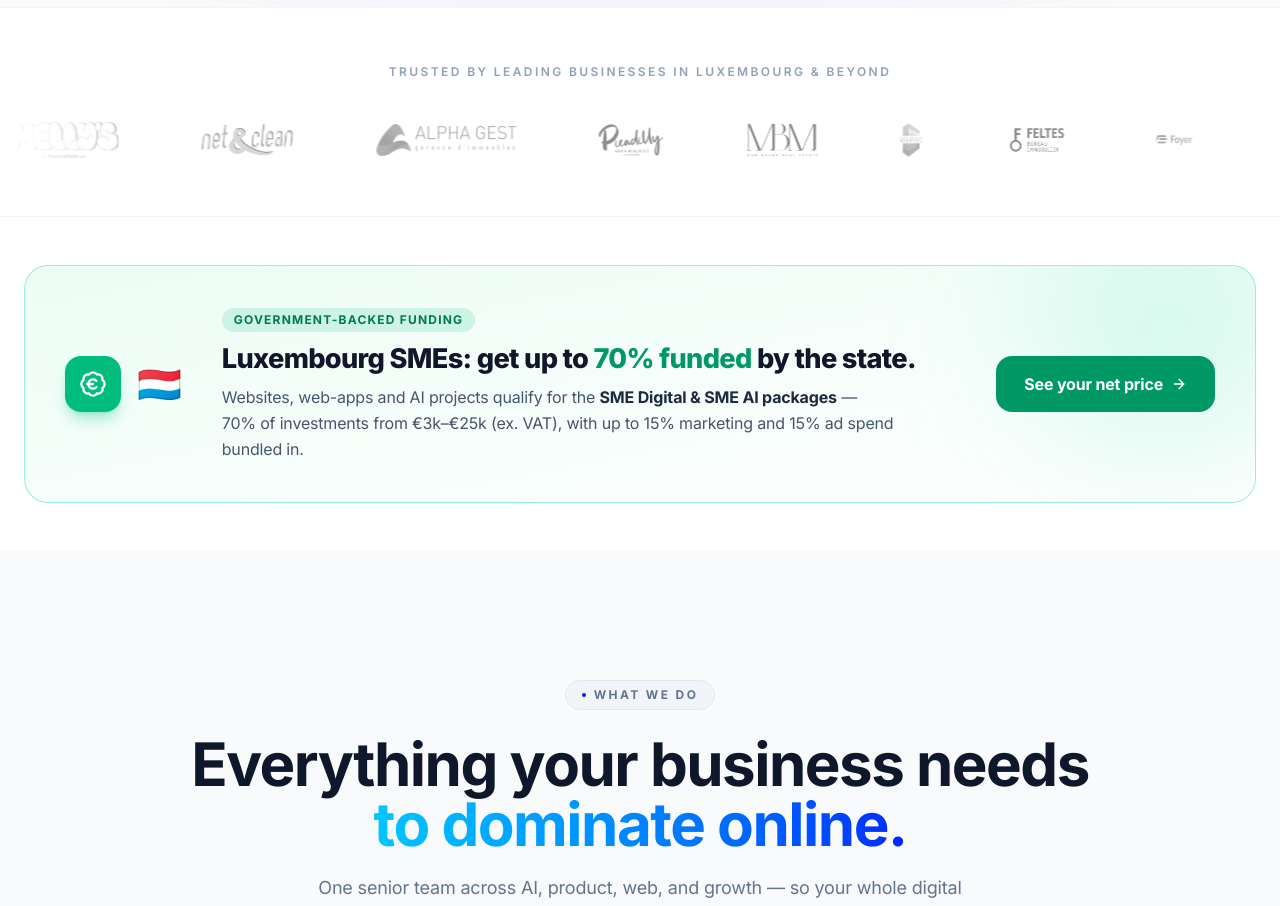
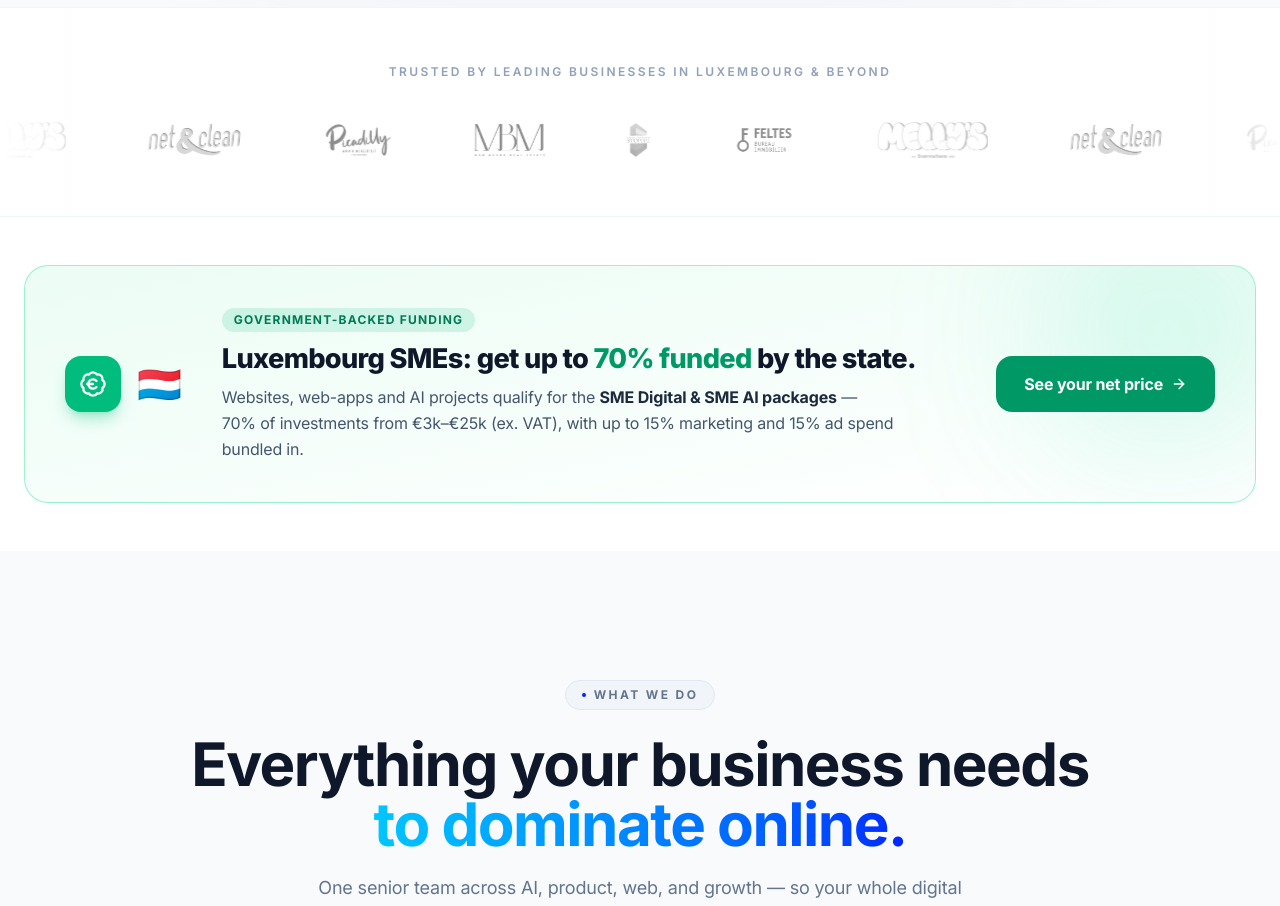
Before and after one commit to deev-lu/Deev-Platform1, a React (Vite) app: page / in a window 1280 px wide. Shown: the part 1360-2266 px from the top of the page. Built offline with nearby package versions, Linux system fonts and the light colour scheme; no server answers.

Commit message:
ClientLogos: remove Alpha Gest and Foyer logos
Co-Authored-By: Claude Opus 4.8 <noreply@anthropic.com>

```diff
--- a/src/app/components/ClientLogos.tsx
+++ b/src/app/components/ClientLogos.tsx
@@ -6,16 +6,12 @@ import mellys      from "../../assets/clients/mellys.png";
 import netclean    from "../../assets/clients/netclean.png";
 import picadilly   from "../../assets/clients/picadilly.png";
 import stoffel     from "../../assets/clients/stoffel.png";
-import alphagest   from "../../assets/clients/alphagest.png";
-import foyer       from "../../assets/clients/foyer.png";
 import oscarsbar   from "../../assets/clients/oscarsbar.png";
 
 const clients = [
   { name: "Bureau Immobilier Feltes", src: feltes,    invert: true  },
-  { name: "Foyer",                    src: foyer,     invert: false },
   { name: "Melly's",                  src: mellys,    invert: false },
   { name: "Net & Clean",              src: netclean,  invert: false },
-  { name: "Alpha Gest",               src: alphagest, invert: false },
   { name: "Picadilly",                src: picadilly, invert: true  },
   { name: "Oscar's Bar",              src: oscarsbar, invert: true  },
   { name: "Stoffel Immobilier",       src: stoffel,   invert: false },
```
